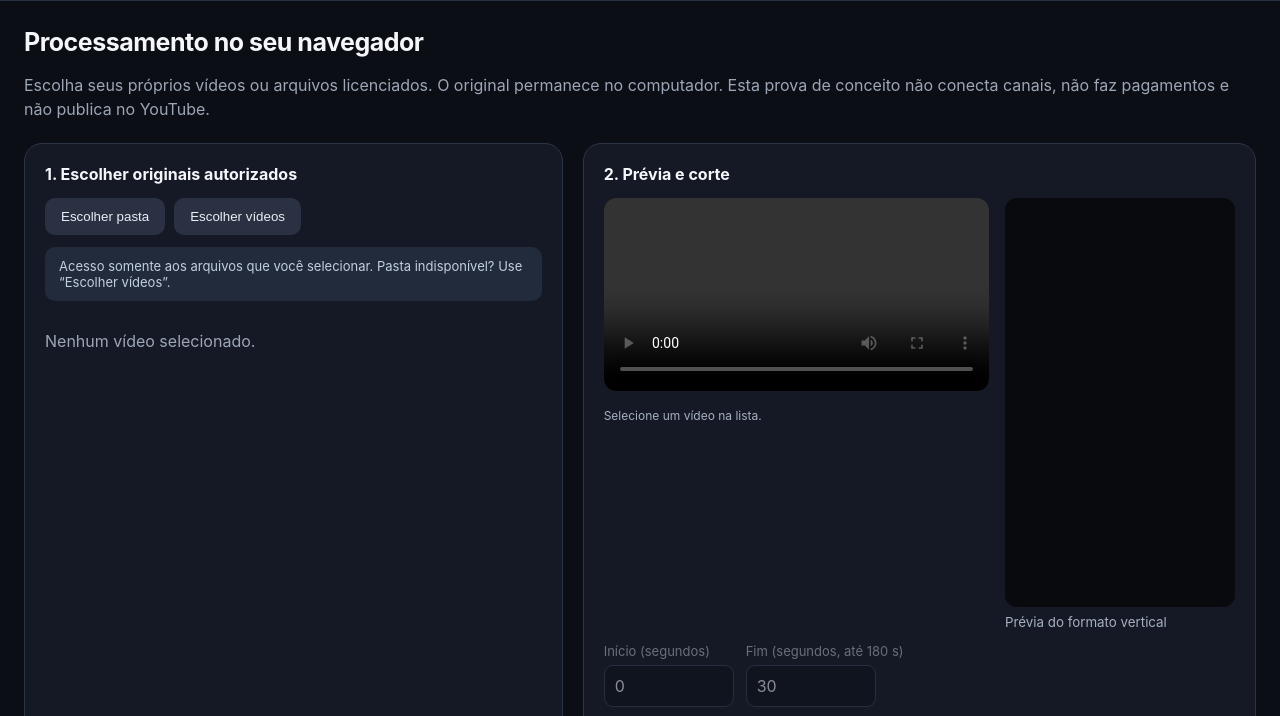
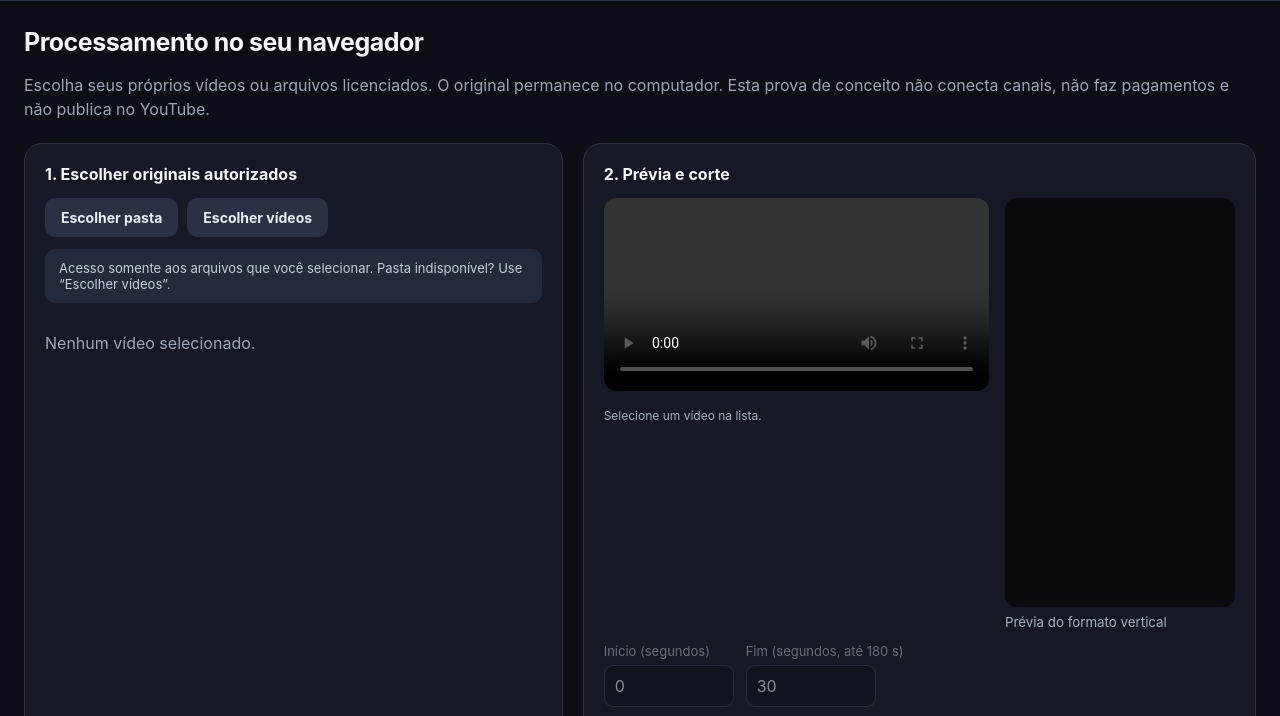
Before and after one commit to consecomclipcon-design/AutoClips-AI, a plain HTML site: page web-local/index.html in a window 1280 px wide. Shown: the part 71-787 px from the top of the page. Drawn offline with Linux system fonts and the light colour scheme.

Commit message:
style(web-local): correct button font shorthand

```diff
--- a/web-local/index.html
+++ b/web-local/index.html
@@ -11,7 +11,7 @@ body{margin:0;min-height:100vh}header{display:flex;align-items:center;justify-co
 .brand{font-size:22px;font-weight:850;letter-spacing:-.8px}.brand span{color:#fb5c41}.tag{font-size:12px;color:#b6bdca;border:1px solid #343d4d;border-radius:20px;padding:6px 11px}
 main{max-width:1400px;margin:auto;padding:26px 24px 60px}h1{font-size:25px;letter-spacing:-.5px;margin:0 0 8px}p{color:#9da6b7;line-height:1.5}h2{font-size:16px;margin:0 0 14px}
 .layout{display:grid;grid-template-columns:minmax(280px,1fr) minmax(340px,1.25fr);gap:20px;margin-top:22px}.panel{background:#141925;border:1px solid #2c3546;border-radius:18px;padding:20px;min-width:0}
-button,.button{background:#f1664c;border:0;border-radius:10px;color:#111;font:700 14px inherit;padding:11px 16px;cursor:pointer}
+button,.button{background:#f1664c;border:0;border-radius:10px;color:#111;font:inherit;font-size:14px;font-weight:700;padding:11px 16px;cursor:pointer}
 button:hover{filter:brightness(1.12)}button:disabled{opacity:.45;cursor:not-allowed}button.secondary{background:#293143;color:#e9edf4}
 .controls{display:flex;gap:9px;flex-wrap:wrap;margin:12px 0}input,textarea{border:1px solid #384459;background:#0c111b;color:white;border-radius:9px;padding:10px;width:100%;font:inherit}
 input[type="number"]{max-width:130px}input[type="file"]{padding:8px;font-size:12px}label{font-size:13px;color:#bbc4d1;display:block;margin:12px 0 6px}
```
